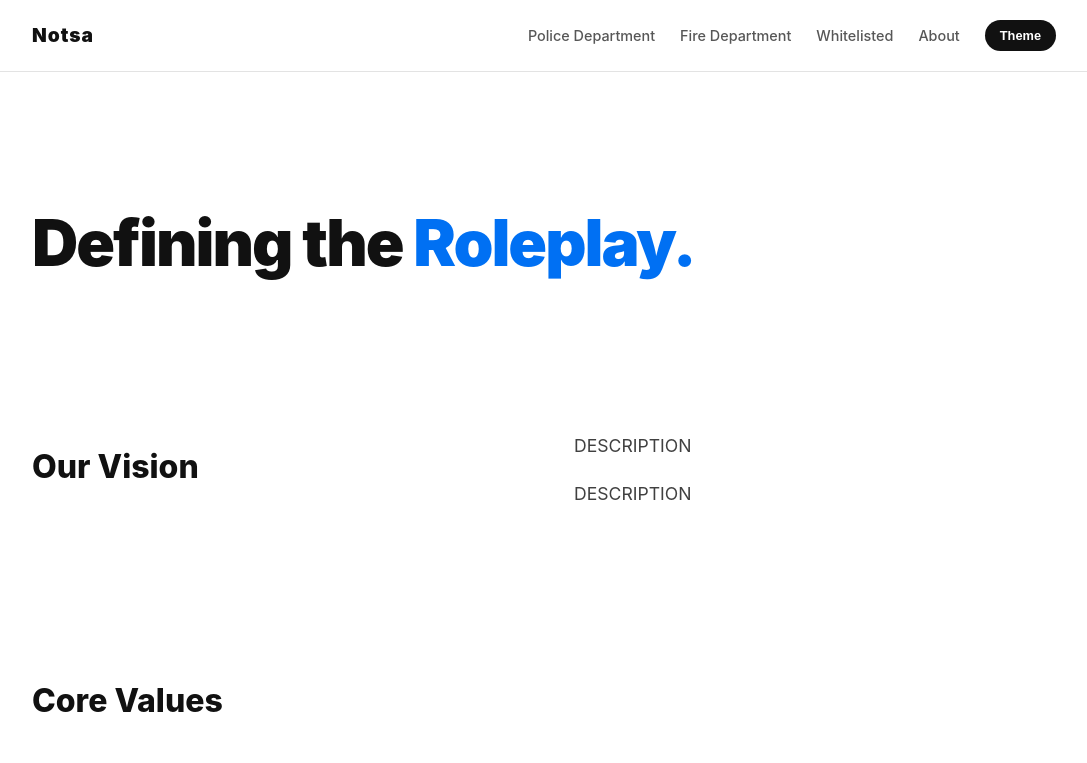
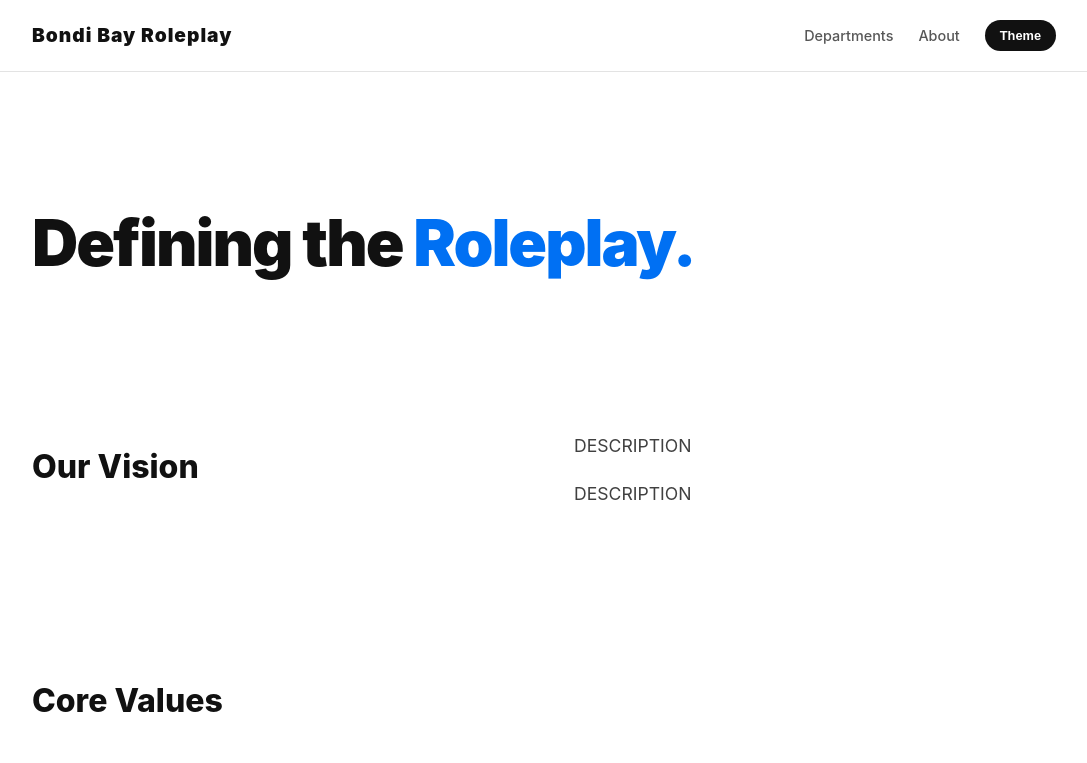
Before and after one commit to charlie9907/bondi-bay-rp, a plain HTML site: page about.html in a window 1280 px wide. Shown: the top 763 px of the page, without its empty margins (96-1183 px from the left). Drawn offline with Linux system fonts and the light colour scheme.

Commit message:
Update about.html

```diff
--- a/about.html
+++ b/about.html
@@ -44,11 +44,9 @@
 <body>
 
     <nav>
-        <a href="index.html" class="logo">Notsa</a>
+        <a href="index.html" class="logo">Bondi Bay Roleplay</a>
         <div class="nav-links">
-            <a href="XXX.html">Police Department</a>
-            <a href="XXX.html">Fire Department</a>
-            <a href="XXX.html">Whitelisted</a>
+            <a href="departments.html">Departments</a>
             <a href="about.html">About</a>
             <button id="theme-toggle" onclick="toggleMode()">Theme</button>
         </div>
```
